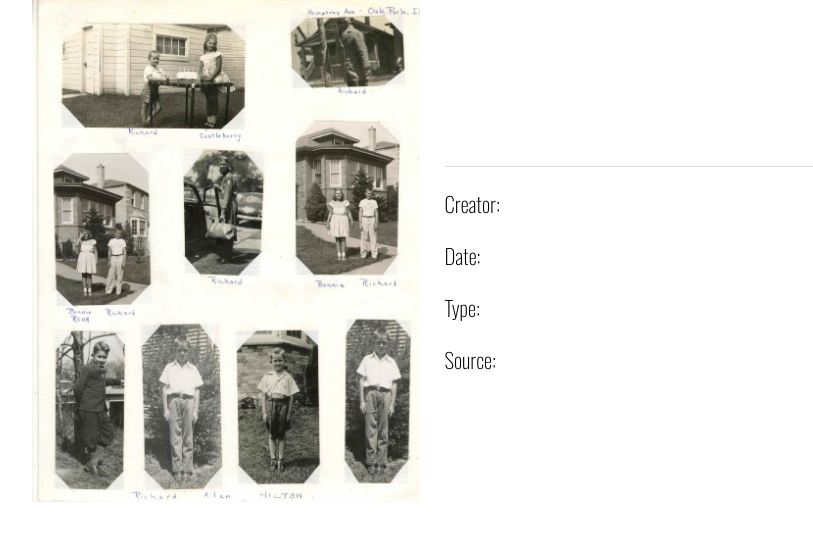
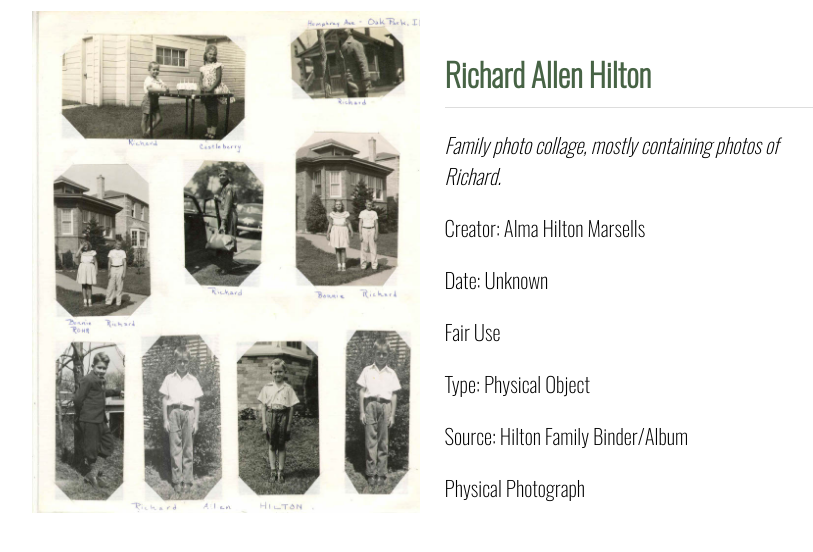
Before and after one commit to martinez2125/TennesseeChicago_Images, a Jekyll site: the page built from _mindoc_media/pg931-collage.md, in a window 1280 px wide. Shown: the top 552 px of the page, without its empty margins (208-1021 px from the left). Built offline with Jekyll 4.4.1, drawn with Linux system fonts in a browser that asks for light colours.

Commit message:
Update pg931-collage.md

```diff
--- a/_mindoc_media/pg931-collage.md
+++ b/_mindoc_media/pg931-collage.md
@@ -3,18 +3,18 @@ page: section-name
 title: Hilton Family Binder (Inside)
 media_type: image
 
-_title:
-description:
-creator:
-_date:
-rights:
-type:
-source:
+_title: "Richard Allen Hilton"
+description: Family photo collage, mostly containing photos of Richard.
+creator: Alma Hilton Marsells
+_date: Unknown
+rights: Fair Use
+type: Physical Object
+source: Hilton Family Binder/Album
 identifier:
 contributor:
-format:
-credit_(IPTC):
-date_created_(IPTC):
+format: Physical Photograph
+credit_(IPTC): Digitization courtesy of Caden J. Miller & Lesly Martinez
+date_created_(IPTC): 9/15/2025
 
 _path: /assets/img/pg31-collage.jpg
 order: 33
```
